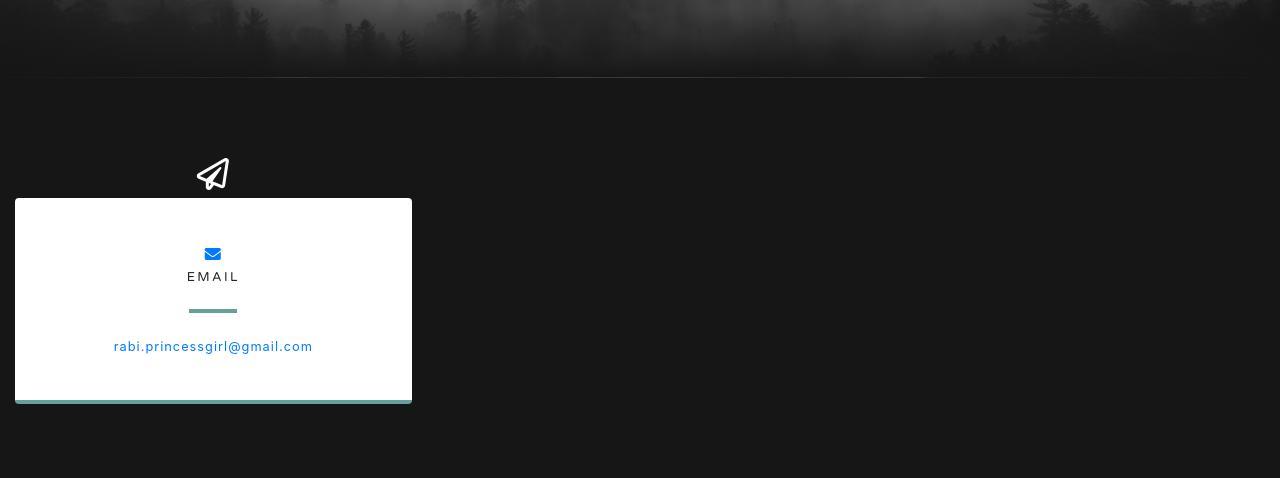
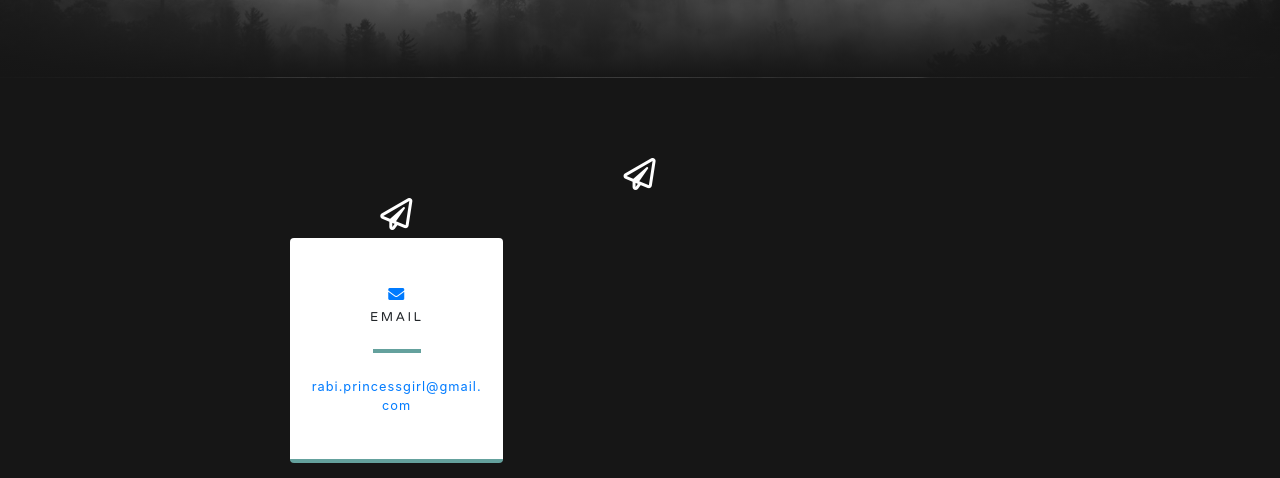
Before and after one commit to rabaaa/Rabia, a website with bundled scripts: page index.html in a window 1280 px wide. Shown: the part 2358-2836 px from the top of the page. Built offline with nearby package versions, Linux system fonts and the light colour scheme.

Commit message:
Update index.html

```diff
--- a/index.html
+++ b/index.html
@@ -170,7 +170,11 @@
 
 
   <section class="contact-section bg-black text-center">
+    <div class="container">
+      <div class="row">
+        <div class="col-md-10 col-lg-8 mx-auto text-center">
 
+          <i class="far fa-paper-plane fa-2x mb-2 text-white"></i>
         <div class="col-md-4 mb-3 mb-md-0">
   <i class="far fa-paper-plane fa-2x mb-2 text-white"></i>
           <div class="card py-4 h-100 text-center">
```
